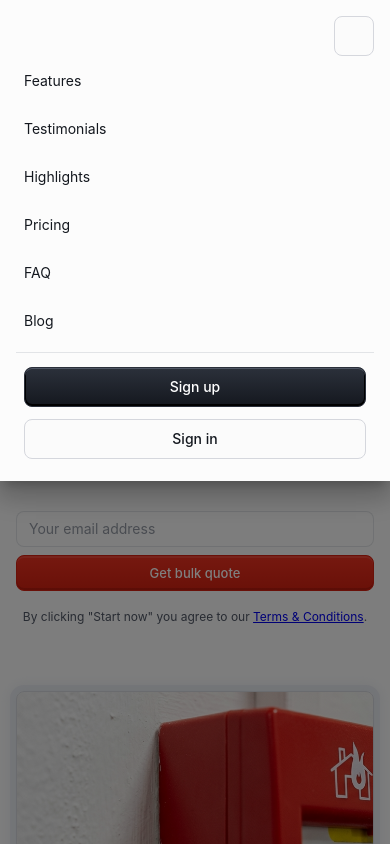
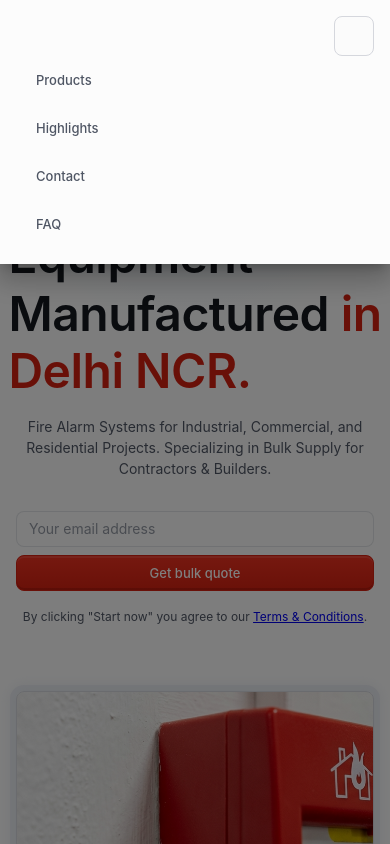
Before and after one commit to prajwalx/delhi-fire-alarms, a React (Vite) app: page / in a window 390 px wide. Both pictures are taken after a click on the button 341 px from the left and 57 px from the top of the page. Shown: the top 844 px of the page. Built offline with nearby package versions, Linux system fonts and the light colour scheme; some icons are missing.

Commit message:
update mobile nav menu

```diff
--- a/src/marketing-page/components/AppAppBar.tsx
+++ b/src/marketing-page/components/AppAppBar.tsx
@@ -115,13 +115,13 @@ export default function AppAppBar() {
                   </IconButton>
                 </Box>
 
-                <MenuItem>Features</MenuItem>
-                <MenuItem>Testimonials</MenuItem>
-                <MenuItem>Highlights</MenuItem>
-                <MenuItem>Pricing</MenuItem>
-                <MenuItem>FAQ</MenuItem>
-                <MenuItem>Blog</MenuItem>
-                <Divider sx={{ my: 3 }} />
+                <MenuItem><Button onClick={toggleDrawer(false)} variant='text' color='info' size='small' href='#products'>Products</Button></MenuItem>
+                {/* <MenuItem>Testimonials</MenuItem> */}
+                <MenuItem><Button onClick={toggleDrawer(false)} variant='text' color='info' size='small' href='#highlights'>Highlights</Button></MenuItem>
+                <MenuItem><Button onClick={toggleDrawer(false)} variant='text' color='info' size='small' href='#contact'>Contact</Button></MenuItem>
+                <MenuItem><Button sx={{ minWidth: 0 }} onClick={toggleDrawer(false)} variant='text' color='info' size='small' href='#faq'>FAQ</Button></MenuItem>
+                {/* <MenuItem>Blog</MenuItem> */}
+                {/* <Divider sx={{ my: 3 }} />
                 <MenuItem>
                   <Button color="primary" variant="contained" fullWidth>
                     Sign up
@@ -131,7 +131,7 @@ export default function AppAppBar() {
                   <Button color="primary" variant="outlined" fullWidth>
                     Sign in
                   </Button>
-                </MenuItem>
+                </MenuItem> */}
               </Box>
             </Drawer>
           </Box>
```
